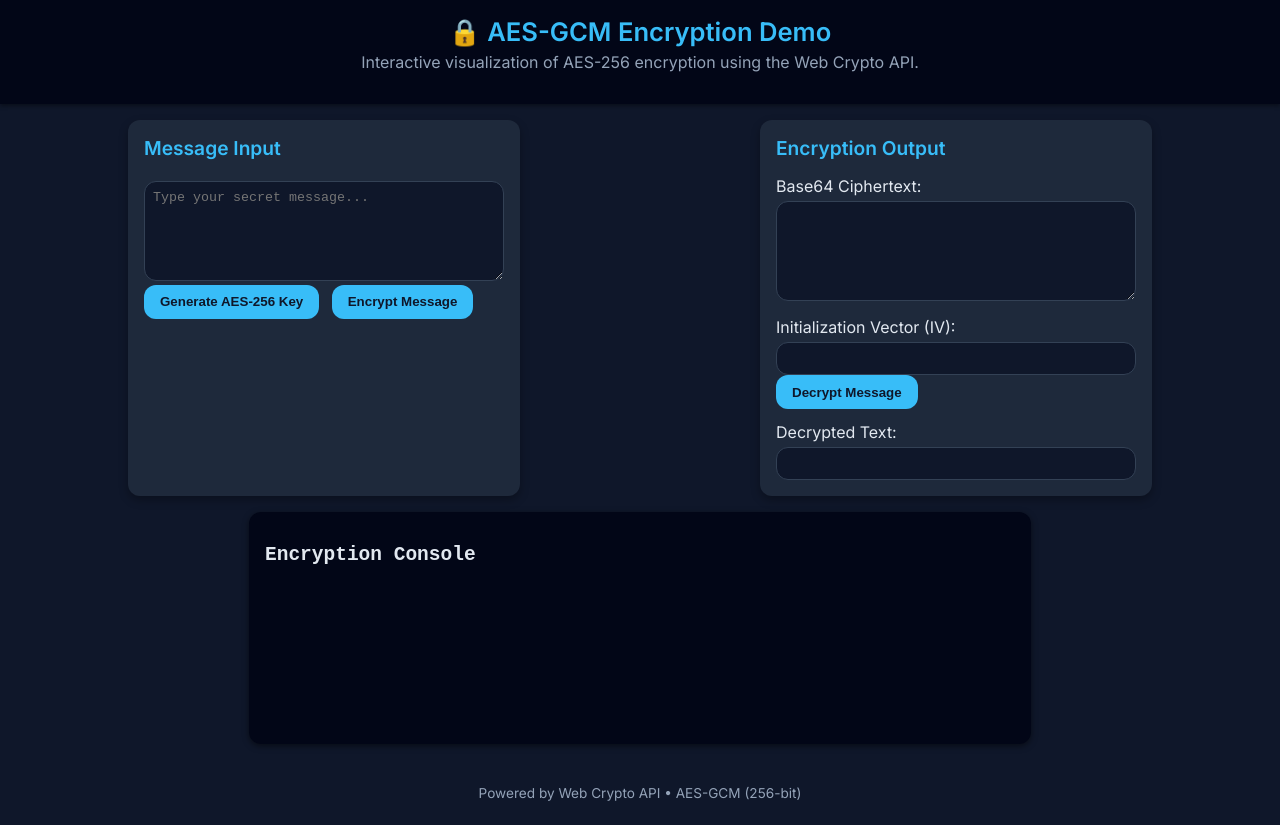
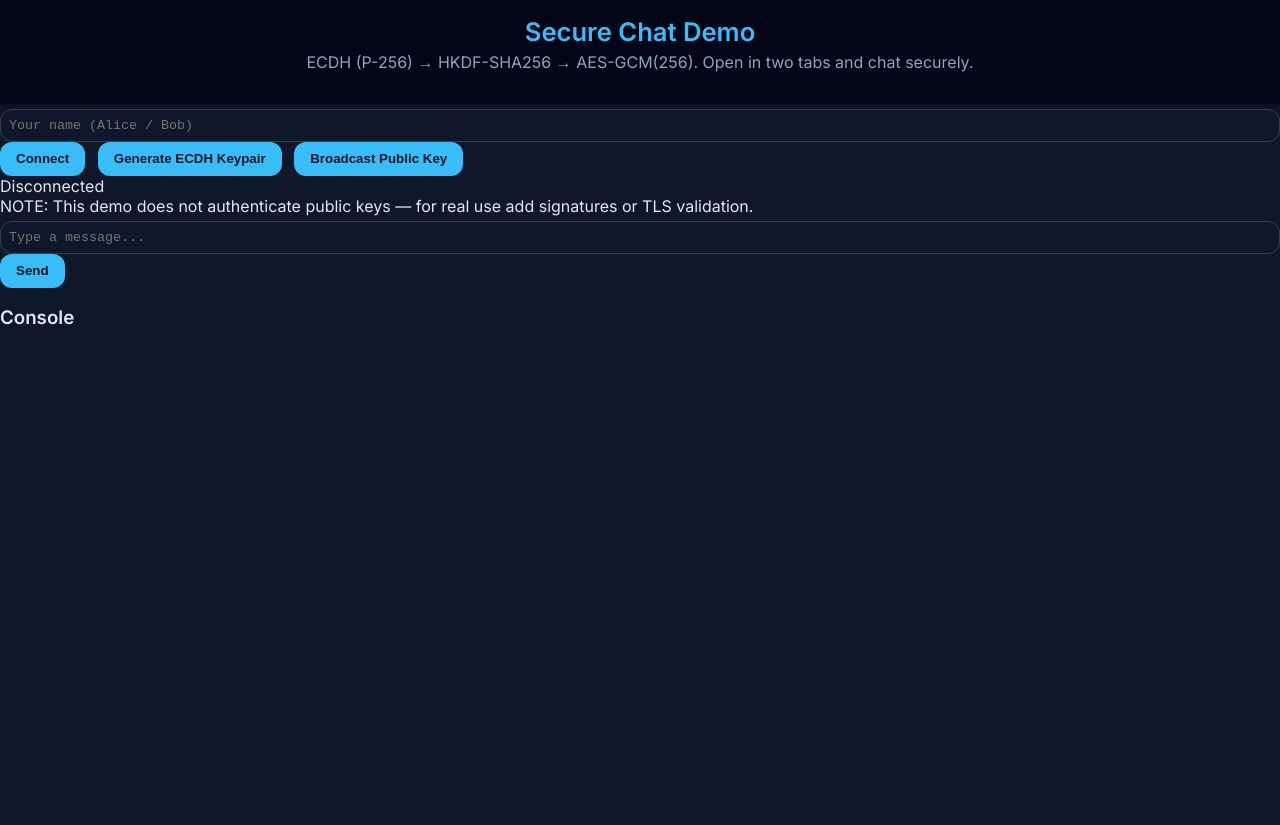
Before and after one commit to Namoj-design/AES-Project, a plain HTML site: page client/index.html in a window 1280 px wide. After the commit the page ends 800 px from the top, so only its background shows below. Drawn offline with Linux system fonts and the light colour scheme.

Commit message:
new html

```diff
--- a/client/index.html
+++ b/client/index.html
@@ -1,51 +1,41 @@
-<!DOCTYPE html>
+<!doctype html>
 <html lang="en">
 <head>
-  <meta charset="UTF-8">
-  <meta name="viewport" content="width=device-width, initial-scale=1.0">
-  <title>AES-GCM Encryption Demo</title>
+  <meta charset="utf-8" />
+  <meta name="viewport" content="width=device-width,initial-scale=1" />
+  <title>Secure Chat — ECDH + HKDF + AES-GCM</title>
   <link rel="stylesheet" href="style.css">
 </head>
 <body>
-  <header>
-    <h1>🔒 AES-GCM Encryption Demo</h1>
-    <p>Interactive visualization of AES-256 encryption using the Web Crypto API.</p>
-  </header>
+  <div class="app">
+    <header class="header">
+      <h1>Secure Chat Demo</h1>
+      <p class="muted">ECDH (P-256) → HKDF-SHA256 → AES-GCM(256). Open in two tabs and chat securely.</p>
+    </header>
 
-  <main>
-    <section class="panel">
-      <h2>Message Input</h2>
-      <textarea id="plaintext" placeholder="Type your secret message..."></textarea>
-      <button id="generate-key">Generate AES-256 Key</button>
-      <button id="encrypt-btn">Encrypt Message</button>
+    <section class="controls">
+      <input id="name" placeholder="Your name (Alice / Bob)" />
+      <button id="connect">Connect</button>
+      <button id="genKey" disabled>Generate ECDH Keypair</button>
+      <button id="sendPub" disabled>Broadcast Public Key</button>
+      <div id="status" class="status">Disconnected</div>
+      <div class="note">NOTE: This demo does not authenticate public keys — for real use add signatures or TLS validation.</div>
     </section>
 
-    <section class="panel">
-      <h2>Encryption Output</h2>
-      <div class="output-block">
-        <label>Base64 Ciphertext:</label>
-        <textarea id="ciphertext" readonly></textarea>
-      </div>
-      <div class="output-block">
-        <label>Initialization Vector (IV):</label>
-        <input id="iv-display" readonly>
-      </div>
-      <button id="decrypt-btn">Decrypt Message</button>
-      <div class="output-block">
-        <label>Decrypted Text:</label>
-        <input id="decrypted" readonly>
+    <section class="chat">
+      <div id="messages" class="messages"></div>
+
+      <div class="composer">
+        <input id="message" placeholder="Type a message..." />
+        <button id="send" disabled>Send</button>
       </div>
     </section>
 
-    <section class="log-panel">
-      <h2>Encryption Console</h2>
-      <div id="log"></div>
+    <section class="console">
+      <h3>Console</h3>
+      <pre id="log"></pre>
     </section>
-  </main>
-
-  <footer>
-    <p>Powered by Web Crypto API • AES-GCM (256-bit)</p>
-  </footer>
+  </div>
 
   <script src="script.js"></script>
 </body>
```
